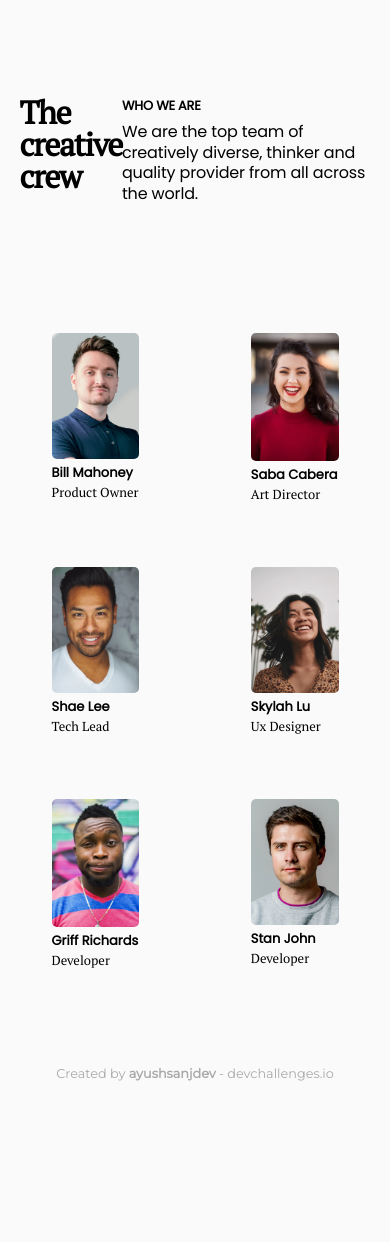
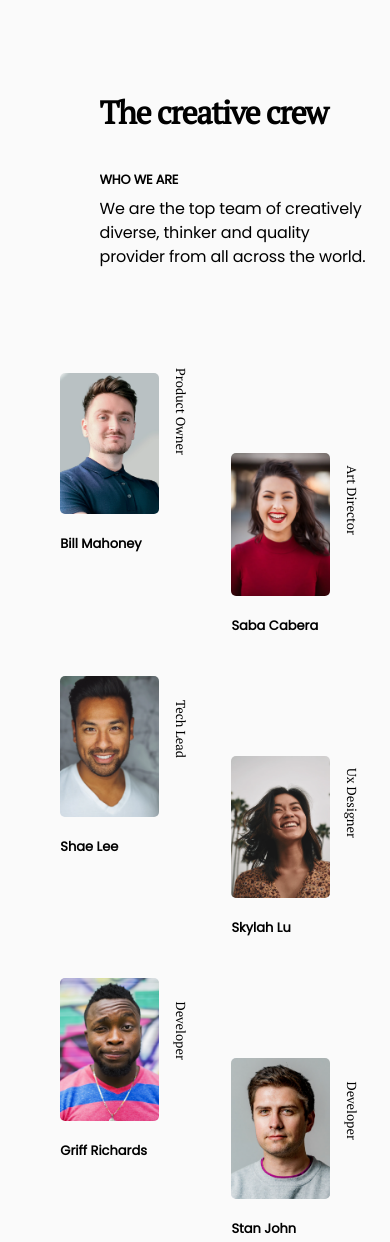
Before and after one commit to Ayushsanjdev/my-team-page-devchallenge-2, a plain HTML site: page index.html in a window 390 px wide. Shown: the top 1242 px of the page. Before the commit the page ends 1115 px from the top, so only its background shows below. Drawn offline with Linux system fonts and the light colour scheme.

Commit message:
refactor: css again

```diff
--- a/index.html
+++ b/index.html
@@ -22,29 +22,34 @@
         </header>
         <!-- card components section-->
         <section id="main-img">
-            <div><img src="photo1.png" alt="Bill Mahoney">
+            <div><p class="rotated-para">Product Owner</p><img src="photo1.png" alt="Bill Mahoney">
                 <p class="name-para">Bill Mahoney</p>
-            <p class="rotated-para">Product Owner</p></div>
+                </div>
 
-            <div><img src="photo2.png" alt="Saba Cabera">
+                <div>
+                    <p class="rotated-para">Art Director</p><img src="photo2.png" alt="Saba Cabera">
                     <p class="name-para">Saba Cabera</p>
-            <p class="rotated-para">Art Director</p></div>
+                </div>
 
-            <div><img src="photo3.png" alt="Shae Lee">
+                <div>
+                    <p class="rotated-para">Tech Lead</p><img src="photo3.png" alt="Shae Lee">
                     <p class="name-para">Shae Lee</p>
-            <p class="rotated-para">Tech Lead</p></div>
+                </div>
 
-            <div><img src="photo4.png" alt="Skylah Lu">
+                <div>
+                    <p class="rotated-para">Ux Designer</p><img src="photo4.png" alt="Skylah Lu">
                     <p class="name-para">Skylah Lu</p>
-            <p class="rotated-para">Ux Designer</p></div>
+                </div>
 
-            <div><img src="photo5.png" alt="Griff Richards">
+                <div>
+                    <p class="rotated-para">Developer</p><img src="photo5.png" alt="Griff Richards">
                     <p class="name-para">Griff Richards</p>
-            <p class="rotated-para">Developer</p></div>
+                </div>
 
-            <div><img src="photo6.png" alt="Stan John">
+                <div>
+                    <p class="rotated-para">Developer</p><img src="photo6.png" alt="Stan John">
                     <p class="name-para">Stan John</p>
-            <p class="rotated-para">Developer</p></div>
+                </div>
 
         </section>
         <!-- footer section -->
--- a/style.css
+++ b/style.css
@@ -25,6 +25,7 @@ html {
 
 body {
 	max-width: 900px;
+	height: auto;
 	background-color: #fafafa;
 	margin: 0 auto;
 }
@@ -49,8 +50,9 @@ body {
 }
 
 #main-head #about-section {
-	max-width: 300px;
+	max-width: 280px;
 	letter-spacing: -0.01em;
+	padding-left: 30px;
 	font-family: poppins;
 	line-height: 1.3rem;
 	text-align: left;
@@ -71,12 +73,15 @@ body {
 #main-img {
 	display: flex;
 	flex-wrap: wrap;
-	justify-content: space-between;
+	justify-content: space-evenly;
 }
 
+div:nth-child(2), div:nth-child(5) {
+	padding-top: 5rem;
+}
 
 #main-img > div {
-	width: 25%;
+	width: 200px;
 	margin: 2rem;
 }
 
@@ -90,12 +95,18 @@ body {
 	font-weight: bold;
 	font-size: small;
 	text-align: left;
+	padding-top: 1rem;
 }
 
 .rotated-para {
 	font-family: PT Serif;
 	font-size: small;
-	text-align: left;
+	transform: rotate(90deg);
+	width: 100px;
+	height: 16px;
+	text-align: right;
+	margin-left: 165px;
+	margin-bottom: -40px;
 }
 
 #footer {
@@ -107,3 +118,36 @@ body {
 	color: #a9a9a9;
 	line-height: 1.1rem;
 }
+
+@media only screen and (max-width: 882px) {
+	div:nth-child(4), div:nth-child(6) {
+		padding-top: 5rem;
+	}
+	div:nth-child(5) {
+		padding-top: 0;
+	}
+
+}
+
+@media only screen and (max-width: 600px) {
+	#main-head {
+		flex-wrap: wrap;
+		justify-content: flex-start;
+		margin-left: 5rem;
+	}
+	#main-head #about-section {
+		padding-left: 0;
+		padding-top: 2.5rem;
+		line-height: 1.5rem;
+		width: auto;
+	}
+	#main-img > div {
+		width: 28%;
+	}
+	.rotated-para {
+		margin-left: 73%;
+
+		/* need work here */
+	}
+
+}
```
Lines whose indentation alone changed are shown as unchanged.
